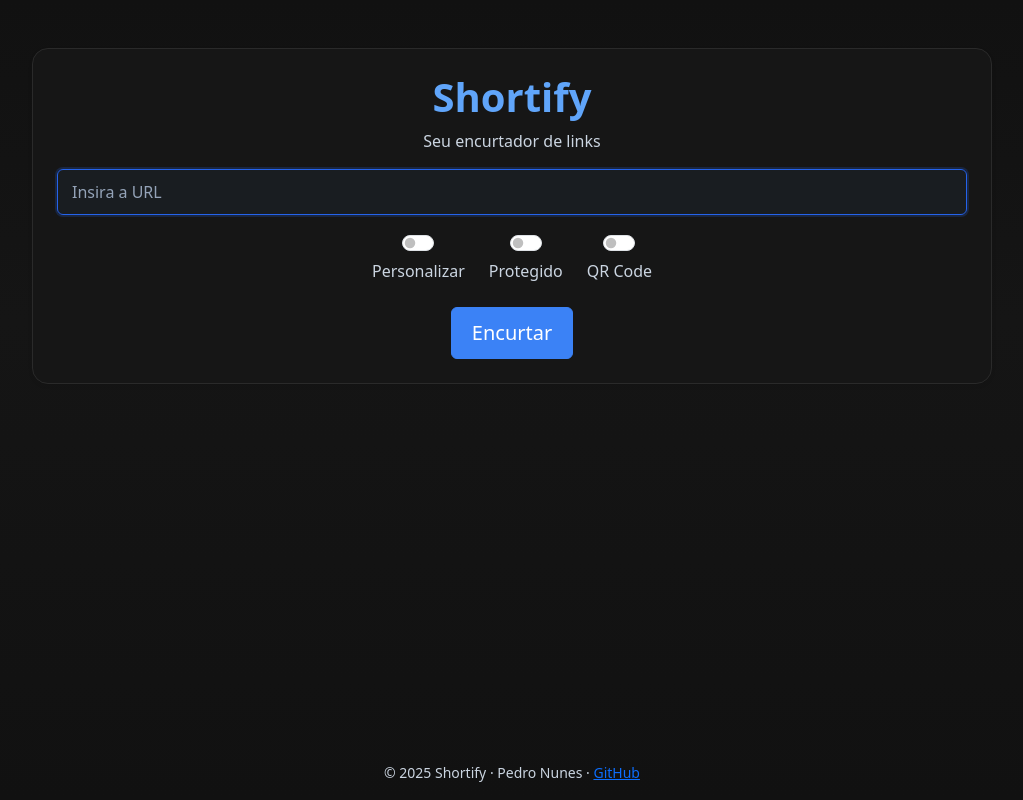
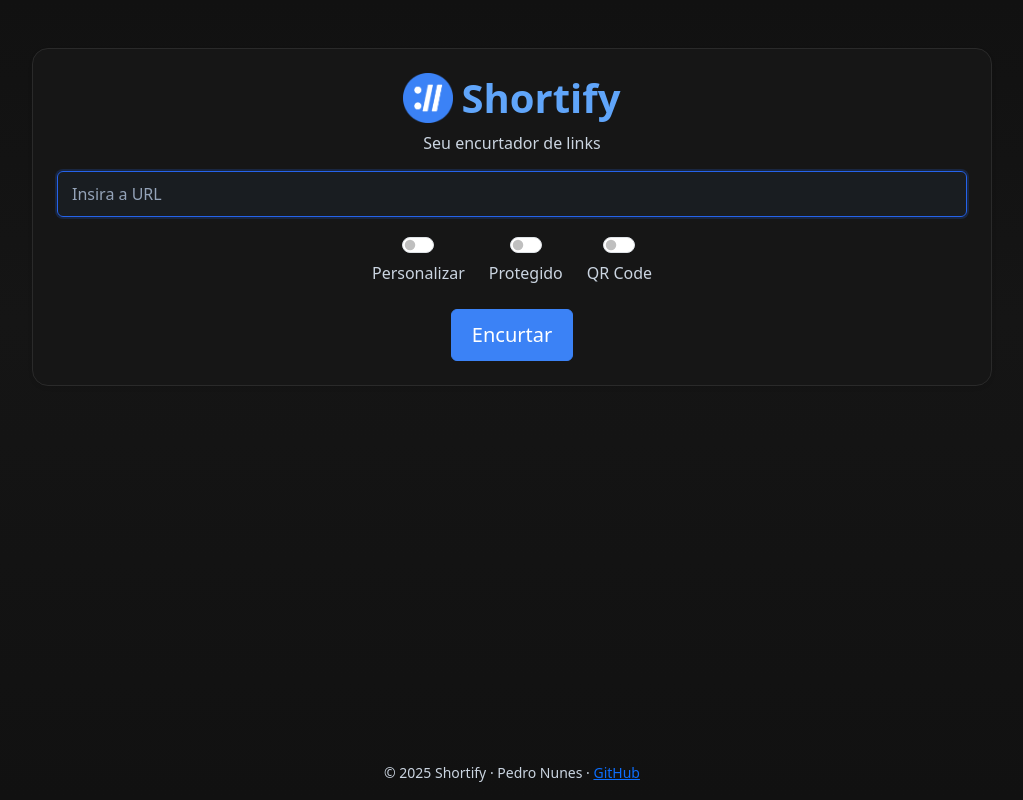
Before and after one commit to pedronns/shortify-frontend, a React (Vite) app: page / in a window 1280 px wide. Shown: the whole page, without its empty margins (128-1151 px from the left). Built offline with nearby package versions, Linux system fonts and the light colour scheme; no server answers.

Commit message:
Feat: Add logo to title

```diff
--- a/src/App.css
+++ b/src/App.css
@@ -15,8 +15,8 @@ body {
     color: #cbd5e1;
 }
 
-* {
-    color: inherit;
+.text-primary {
+    color: #60a5fa !important
 }
 
 /*
--- a/src/pages/CreateLink.jsx
+++ b/src/pages/CreateLink.jsx
@@ -11,7 +11,7 @@ import Form from "react-bootstrap/Form"
 import Row from "react-bootstrap/Row"
 import Col from "react-bootstrap/Col"
 import Container from "react-bootstrap/Container"
-
+import logo from "../img/logo.png"
 export default function CreateLink() {
     const [url, setUrl] = useState("")
     const [password, setPassword] = useState("")
@@ -95,8 +95,12 @@ export default function CreateLink() {
 
     return (
         <Container className="mt-5 p-4 w-75 rounded-4 shadow-sm text-center">
-            <h1 style={{ color: "#60a5fa" }}>Shortify</h1>
-            <p>Seu encurtador de links</p>
+            <div className="d-flex justify-content-center align-items-center gap-2 mb-2">
+                <img src={logo} alt="logo" style={{ width: "50px" }} />
+                <h1 className="m-0 text-primary">Shortify</h1>
+            </div>
+
+            <p className="text-center">Seu encurtador de links</p>
 
             <Form noValidate onSubmit={handleSubmit}>
                 <Form.Group as={Row} className="mb-3">
```
